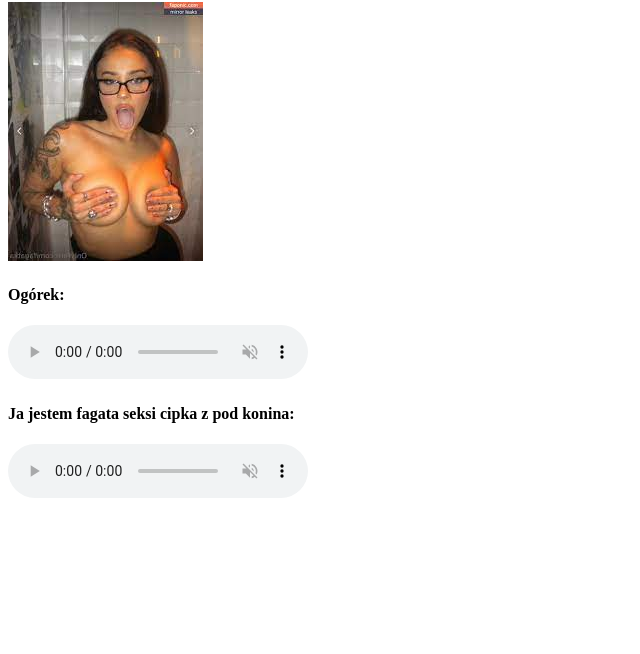
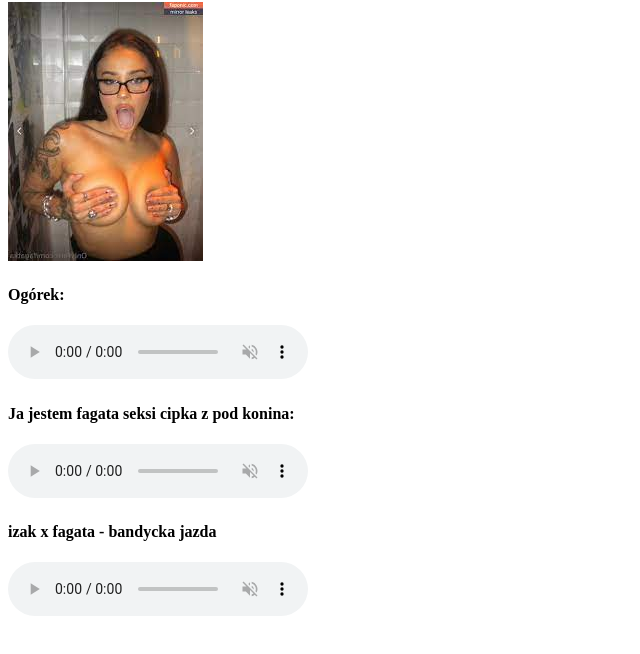
Before and after one commit to dekuu72/dekuu72.github.io, a plain HTML site: page main/OnlyfansFagata.html in a window 1280 px wide. Shown: the part 78-732 px from the top of the page, without its empty margins (0-640 px from the left). Drawn offline with Linux system fonts and the light colour scheme.

Commit message:
Update OnlyfansFagata.html

```diff
--- a/main/OnlyfansFagata.html
+++ b/main/OnlyfansFagata.html
@@ -28,6 +28,11 @@
         <source src="audio/FAGATA - Bandycka jazda.mp3">
     </audio>
 
+       <h4>izak x fagata - bandycka jazda</h4>
+
+    <audio controls muted loop>
+        <source src="audio/Izak x FAGATA - Bandycka jazda COVER.mp3">
+    </audio>
 </body>
 
 </html>
```
